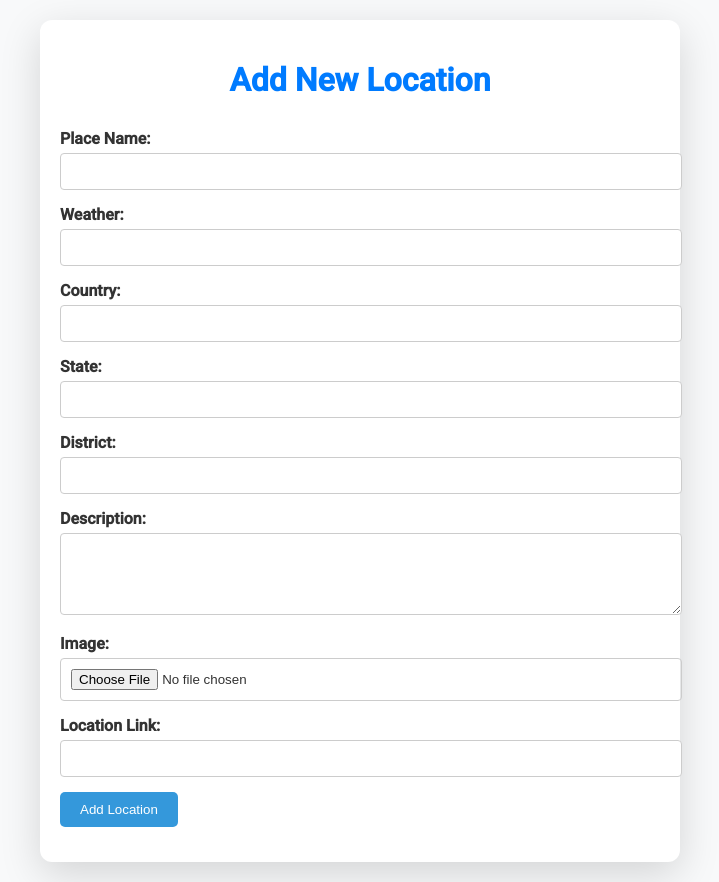
After one commit to AsherMathewsKoshy/tourist_app-, a Django app: page /addlocation/ in a window 1280 px wide. The commit adds this page. Shown: the whole page, without its empty margins (280-999 px from the left). Run offline with Django 5.2, Linux system fonts and the light colour scheme.

Commit message:
Added add location  functionality for destinations

```diff
--- /dev/null
+++ b/destinations/forms.py
@@ -0,0 +1,8 @@
+# destinations/forms.py
+from django import forms
+from .models import Destination  # Make sure to import your Destination model
+
+class DestinationForm(forms.ModelForm):
+    class Meta:
+        model = Destination
+        fields = ['place_name', 'weather', 'country', 'state', 'district', 'description', 'image', 'location_link']
--- /dev/null
+++ b/destinations/templates/add_location.html
@@ -0,0 +1,103 @@
+<!DOCTYPE html>
+<html lang="en">
+<head>
+    <meta charset="UTF-8">
+    <meta name="viewport" content="width=device-width, initial-scale=1.0">
+    <title>Add Location</title>
+    <link rel="stylesheet" href="https://fonts.googleapis.com/css2?family=Roboto:wght@400;500&display=swap">
+    <style>
+        body {
+            font-family: 'Roboto', sans-serif;
+            background: #f8f9fa;
+            color: #333;
+            margin: 0;
+            padding: 20px;
+        }
+        h1 {
+            text-align: center;
+            color: #007BFF;
+            margin-bottom: 30px;
+        }
+        .form-container {
+            max-width: 600px;
+            margin: 0 auto;
+            padding: 20px;
+            background: white;
+            border-radius: 12px;
+            box-shadow: 0 12px 40px rgba(0, 0, 0, 0.15);
+        }
+        .form-group {
+            margin-bottom: 15px;
+        }
+        .form-group label {
+            display: block;
+            margin-bottom: 5px;
+            font-weight: bold;
+        }
+        .form-group input,
+        .form-group textarea {
+            width: 100%;
+            padding: 10px;
+            border: 1px solid #ccc;
+            border-radius: 4px;
+        }
+        .form-group button {
+            background-color: #3498db;
+            color: white;
+            padding: 10px 20px;
+            border: none;
+            border-radius: 5px;
+            cursor: pointer;
+            transition: background-color 0.3s;
+        }
+        .form-group button:hover {
+            background-color: #2980b9;
+        }
+    </style>
+</head>
+<body>
+
+<div class="form-container">
+    <h1>Add New Location</h1>
+    <form method="POST" enctype="multipart/form-data">
+        {% csrf_token %}
+        <div class="form-group">
+            <label for="place_name">Place Name:</label>
+            <input type="text" id="place_name" name="place_name" required>
+        </div>
+        <div class="form-group">
+            <label for="weather">Weather:</label>
+            <input type="text" id="weather" name="weather" required>
+        </div>
+        <div class="form-group">
+            <label for="country">Country:</label>
+            <input type="text" id="country" name="country" required>
+        </div>
+        <div class="form-group">
+            <label for="state">State:</label>
+            <input type="text" id="state" name="state" required>
+        </div>
+        <div class="form-group">
+            <label for="district">District:</label>
+            <input type="text" id="district" name="district" required>
+        </div>
+        <div class="form-group">
+            <label for="description">Description:</label>
+            <textarea id="description" name="description" rows="4" required></textarea>
+        </div>
+        <div class="form-group">
+            <label for="image">Image:</label>
+            <input type="file" id="image" name="image" accept="image/*" required>
+        </div>
+        <div class="form-group">
+            <label for="location_link">Location Link:</label>
+            <input type="url" id="location_link" name="location_link" required>
+        </div>
+        <div class="form-group">
+            <button type="submit">Add Location</button>
+        </div>
+    </form>
+</div>
+
+</body>
+</html>
--- a/destinations/urls.py
+++ b/destinations/urls.py
@@ -6,6 +6,8 @@ from rest_framework.authtoken.views import obtain_auth_token
 from django.contrib import admin
 router = DefaultRouter()
 router.register(r'destinations', DestinationViewSet)
+from django.urls import path
+from .views import add_location
 
 urlpatterns = [
     path('', include(router.urls)),  # Include the API routes
@@ -14,6 +16,6 @@ urlpatterns = [
     path('destinations/', dest_views.destination_list, name='destination_list'),  # Destination list for web
     path('api/login/', obtain_auth_token, name='api_token_auth'),
     path('admin/', admin.site.urls),
-
+    path('addlocation/', add_location, name='add_location'),
 
 ]
--- a/destinations/views.py
+++ b/destinations/views.py
@@ -122,3 +122,17 @@ def delete_destination(request, pk):
 def destination_editor(request):
     destinations = Destination.objects.all()
     return render(request, 'destinations/destination_editor.html', {'destinations': destinations})
+
+# destinations/views.py
+from django.shortcuts import render, redirect
+from .forms import DestinationForm
+
+def add_location(request):
+    if request.method == 'POST':
+        form = DestinationForm(request.POST, request.FILES)  # Include FILES for image uploads
+        if form.is_valid():
+            form.save()  # Save the new location
+            return redirect('destinations')  # Redirect to the destinations page
+    else:
+        form = DestinationForm()
+    return render(request, 'add_location.html', {'form': form})
--- a/tourist_app/urls.py
+++ b/tourist_app/urls.py
@@ -9,6 +9,8 @@ from destinations import views as dest_views
 from rest_framework.routers import DefaultRouter
 router = DefaultRouter()
 router.register(r'destinations', dest_views.DestinationViewSet)
+from django.urls import path
+from destinations.views import add_location
 
 urlpatterns = [
     path('admin/', admin.site.urls),
@@ -21,6 +23,7 @@ urlpatterns = [
     path('destinations/edit/<int:pk>/', dest_views.edit_destination, name='edit_destination'),
     path('destinations/delete/<int:pk>/', dest_views.delete_destination, name='delete_destination'),
     path('destinationeditor/', dest_views.destination_editor, name='destination_editor'),
+    path('addlocation/', add_location, name='add_location'),
 ]
 
 if settings.DEBUG:
```
Also changed, not shown: destinations/templates/destination_list.html (+15 -2 lines).
